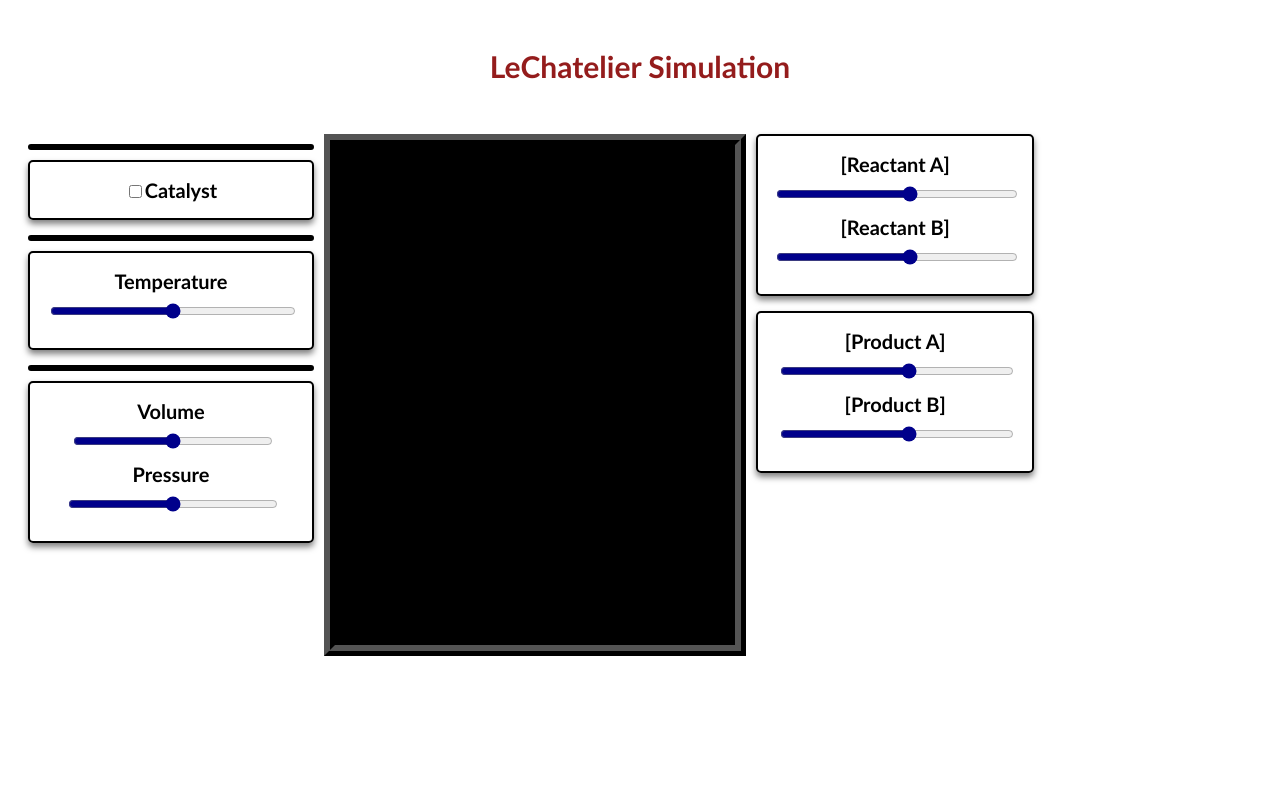
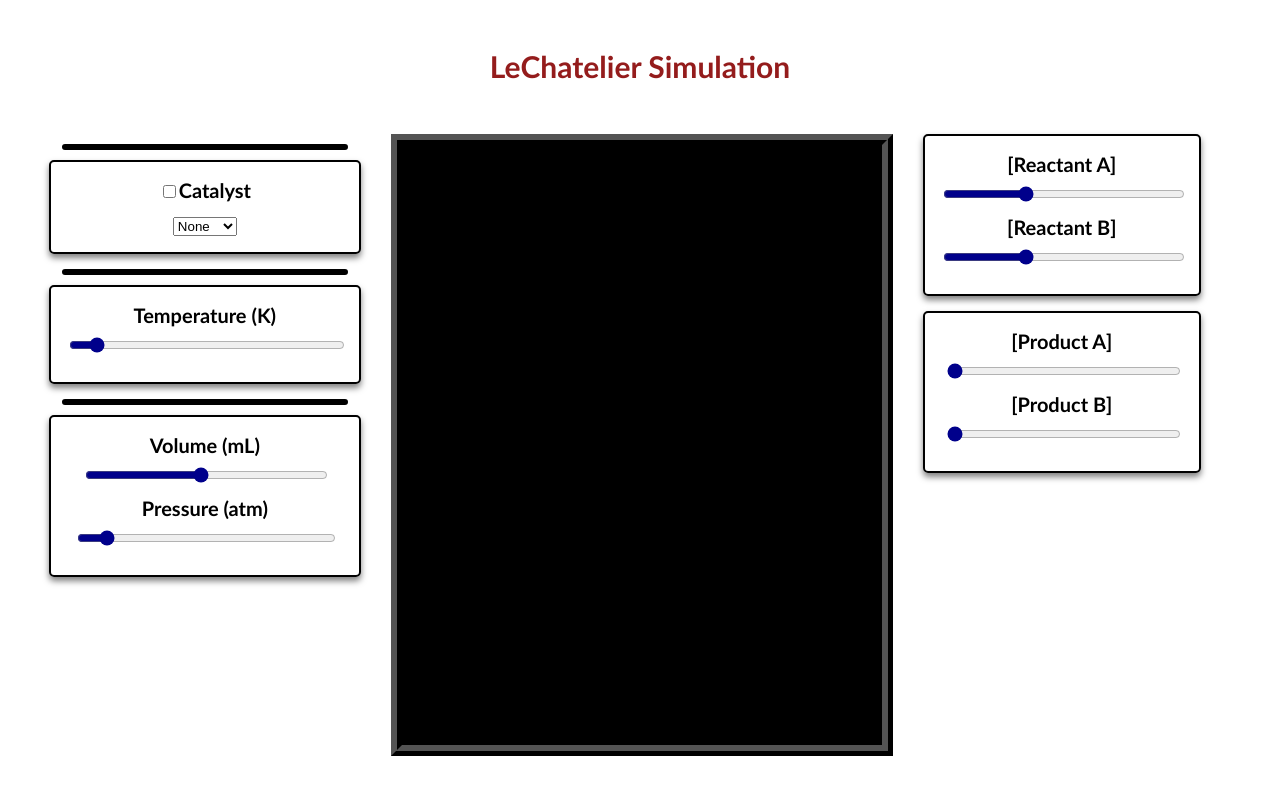
Before and after one commit to smuhammadmehdi8/LeChatelier-Simulation, a React (Vite) app: page / in a window 1280 px wide. Shown: the top 794 px of the page. Built offline with nearby package versions, Linux system fonts and the light colour scheme.

Commit message:
fixed viewport

```diff
--- a/src/App.tsx
+++ b/src/App.tsx
@@ -4,6 +4,7 @@ import { Application } from "pixi.js";
 import "./index.css";
 import Slider from "./components/slider";
 import Checkbox from "./components/checkbox";
+import Dropdown from "./components/dropdown";
 
 function App() {
   const pixiContainerRef = useRef<HTMLDivElement>(null);
@@ -52,31 +53,35 @@ function App() {
 
           <div className="inert-catalyst">
             <Checkbox name={"Add Catalyst"} label={"Catalyst"}/>
+            <Dropdown value1={"none"} name1={"None"} value2={"He"} name2={"Helium"} value3={"Ar"} name3="Argon" />
+
           </div>
           <hr id="line" />
           <div className="slider-card">
-            <Slider title={"Temperature"} min={273.15} max={600} />
+            <Slider title={"Temperature (K)"} min={273.15} max={600} step={1.0} value={298.15} />
           </div>
           <hr id="line" />
           <div className="slider-card">
-            <Slider title={"Volume"} min={273.15} max={600} />
-            <Slider title={"Pressure"} min={273.15} max={600} />
+            <Slider title={"Volume (mL)"} min={100.0} max={2000.0} step={10.0} value={1000.0} />
+            <Slider title={"Pressure (atm)"} min={0.1} max={10.0} step={0.1} value={1.0} />
           </div>
 
         </div>
 
-        <div className="canvas" ref={pixiContainerRef}></div>
+        <div
+          className="canvas" ref={pixiContainerRef}>
+        </div>
 
         <div className="controlPanel-right">
 
           <div className="slider-card">
-            <Slider title={"[Reactant A]"} min={1} max={10} />
-            <Slider title={"[Reactant B]"} min={1} max={10} />
+            <Slider title={"[Reactant A]"} min={0.0} max={3} step={0.1} value={1.0} />
+            <Slider title={"[Reactant B]"} min={0.0} max={3} step={0.1} value={1.0} />
           </div>
 
           <div className="slider-card">
-            <Slider title={"[Product A]"} min={1} max={10} />
-            <Slider title={"[Product B]"} min={1} max={10} />
+            <Slider title={"[Product A]"} min={0.0} max={3} step={0.1} value={0.0} />
+            <Slider title={"[Product B]"} min={0.0} max={3} step={0.1} value={0.0} />
           </div>
 
         </div>
--- /dev/null
+++ b/src/components/dropdown.tsx
@@ -0,0 +1,22 @@
+
+interface DropdownProps {
+    value1: string;
+    value2: string;
+    value3: string;
+    name1: string;
+    name2: string;
+    name3: string;
+}
+
+
+
+
+export default function Dropdown({value1, value2, value3, name1, name2, name3} : DropdownProps) {
+    return (
+        <select className="dropdown-menu">
+            <option value={value1}>{name1}</option>
+            <option value={value2}>{name2}</option>
+            <option value={value3}>{name3}</option>
+        </select>
+    )
+}
--- a/src/components/slider.tsx
+++ b/src/components/slider.tsx
@@ -2,15 +2,17 @@ interface SliderProps {
     title: string;
     min: number;
     max: number;
+    step: number;
+    value: number;
 
 }
 
-export default function Slider({ title, min, max} : SliderProps) {
+export default function Slider({ title, min, max, step, value} : SliderProps) {
     return (
         <div className = "slider-container">
 
             <span className="slider-title"> {title}</span>
-            <input className= "slider-input" type="range" min={min} max={max} />
+            <input className="slider-input" type="range" min={min} max={max} step={step} defaultValue={value} />
 
         </div>
     );
--- a/src/index.css
+++ b/src/index.css
@@ -15,15 +15,29 @@ h1 {
 .canvas {
   text-align: center;
   display: flex;
+  justify-content: center;
+  border: 3mm ridge rgb(0, 0, 0);
+  overflow: hidden;
+
+  height: 75vh;
+  min-height: 500px;
+  aspect-ratio: 4 / 5;
+}
+
+.canvas canvas {
+  width: 100%;
+  height: auto;
+  display: block;
 }
 
 .layout {
   display: flex;
   flex-direction: row;
-  justify-content: flex-start;
+  justify-content: center;
   align-items: flex-start;
-  gap: 10px;
+  gap: 30px;
   margin-top: 50px;
+  flex-wrap: wrap;
 }
 
 .slider-card {
@@ -83,3 +97,7 @@ h1 {
   font-size: 20px;
   user-select: none;
 }
+
+.dropdown-menu {
+  margin-top: 15px;
+}
```
